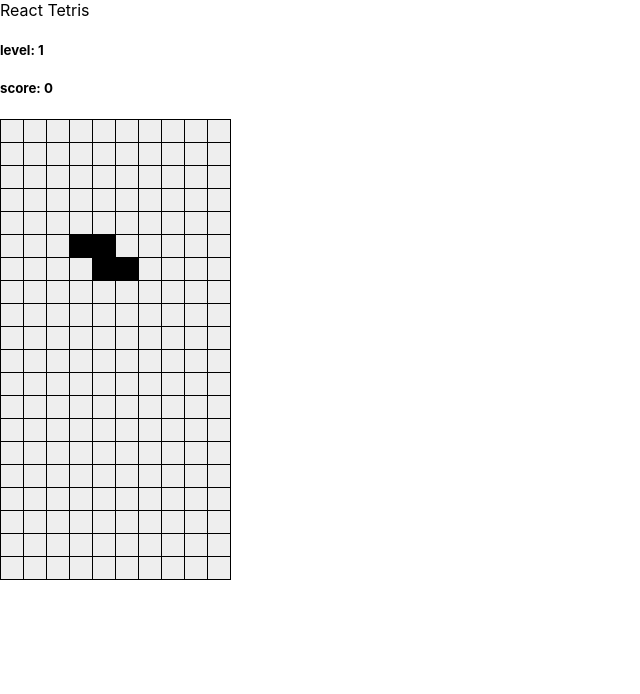
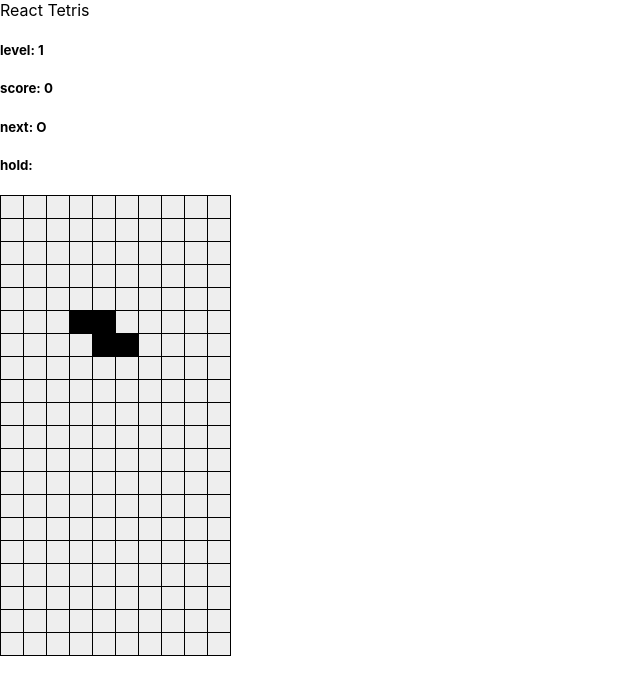
Before and after one commit to Rafe/react-tetris, a React (Create React App) app: page / in a window 1280 px wide. Shown: the top 694 px of the page, without its empty margins (0-640 px from the left). Built offline with nearby package versions, Linux system fonts and the light colour scheme.

Commit message:
feat: implement nextPiece system

```diff
--- a/src/App.tsx
+++ b/src/App.tsx
@@ -24,7 +24,8 @@ interface State {
   bindController: any
 
   matrix: any[][]
-  pieceQueue: any[]
+  nextPieceType: string
+  holdPieceType: string
   currentPiece: CurrentPiece
 
   addScore: (added: number) => void
@@ -250,14 +251,15 @@ const useGame = create<State>((set, get) => ({
 
   matrix: buildMatrix(),
   currentPiece: getCurrentPiece(getPieceType()),
-  pieceQueue: [],
+  nextPieceType: getPieceType(),
+  holdPieceType: "",
 
   addScore(added: number) {
     set(state => ({ score: state.score + added }))
   },
   gameLoop() {
     const ref = setInterval(() => {
-      set(({matrix, line, score, currentPiece}) => {
+      set(({matrix, line, score, currentPiece, nextPieceType}) => {
         const movedPiece = tryMove(moveDown, matrix)(currentPiece)
 
         if (isSamePiece(currentPiece, movedPiece)) {
@@ -267,9 +269,10 @@ const useGame = create<State>((set, get) => ({
           const level = Math.floor(newLine / LINES_EACH_LEVEL) + 1
 
           return {
-            currentPiece: getCurrentPiece(getPieceType()),
+            currentPiece: getCurrentPiece(nextPieceType),
             matrix: newMatrix,
             line: newLine,
+            nextPieceType: getPieceType(),
             level,
             score: score + (level * BASE_SCORE_FOR_LINES[lineCleared])
           }
@@ -362,6 +365,8 @@ function App() {
     bindController,
     level,
     score,
+    holdPieceType,
+    nextPieceType,
     viewMatrix
   } = useGame(state => state , shallow)
 
@@ -373,6 +378,8 @@ function App() {
       <header className="App-header">React Tetris</header>
       <h5>level: {level}</h5>
       <h5>score: {score}</h5>
+      <h5>next: {nextPieceType}</h5>
+      <h5>hold: {holdPieceType}</h5>
       <Matrix matrix={viewMatrix()} />
     </div>
   );
```
